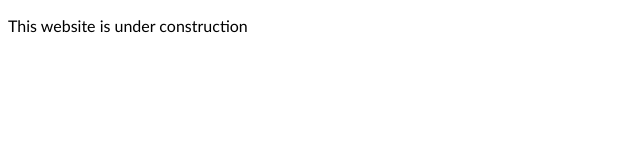
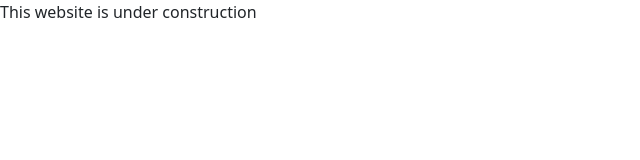
Before and after one commit to barberezra/barberezra.github.io, a website: page project.html in a window 1280 px wide. Shown: the whole page, without its empty margins (0-640 px from the left). Drawn offline with nearby package versions, Linux system fonts and the light colour scheme.

Commit message:
Added bootstrap

```diff
--- /dev/null
+++ b/package.json
@@ -0,0 +1,5 @@
+{
+  "dependencies": {
+    "bootstrap": "^5.3.3"
+  }
+}
--- a/project.html
+++ b/project.html
@@ -2,7 +2,7 @@
 <html>
     <head>
         <title>Project</title>
-        <link rel="stylesheet" href="main_style.css">
+        <link href="https://cdn.jsdelivr.net/npm/bootstrap@5.3.3/dist/css/bootstrap.min.css" rel="stylesheet" integrity="sha384-QWTKZyjpPEjISv5WaRU9OFeRpok6YctnYmDr5pNlyT2bRjXh0JMhjY6hW+ALEwIH" crossorigin="anonymous">
     </head>
     <body>
         <p>This website is under construction</p>
```
Also changed, not shown: index.html (+4 -2 lines), 1 other file.
